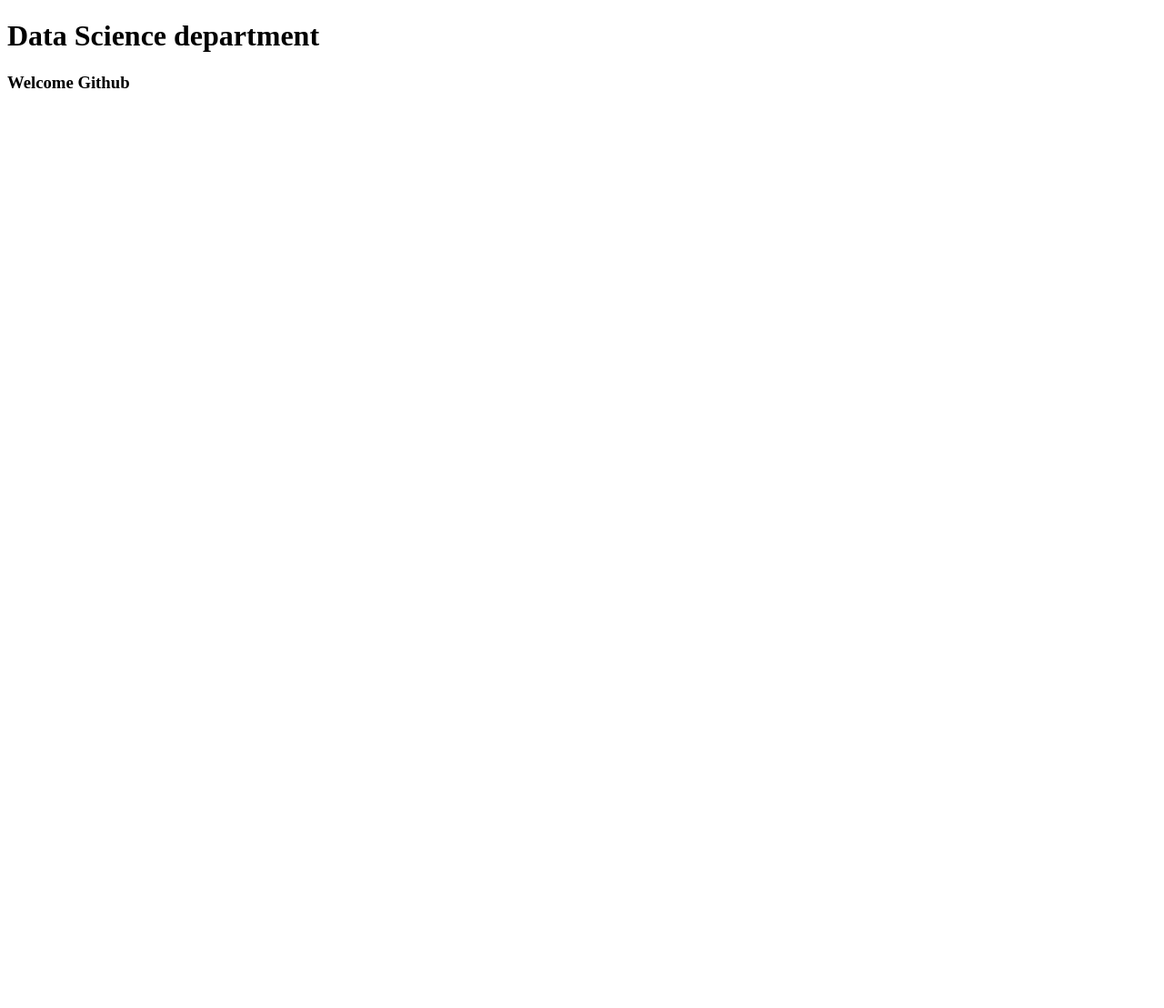
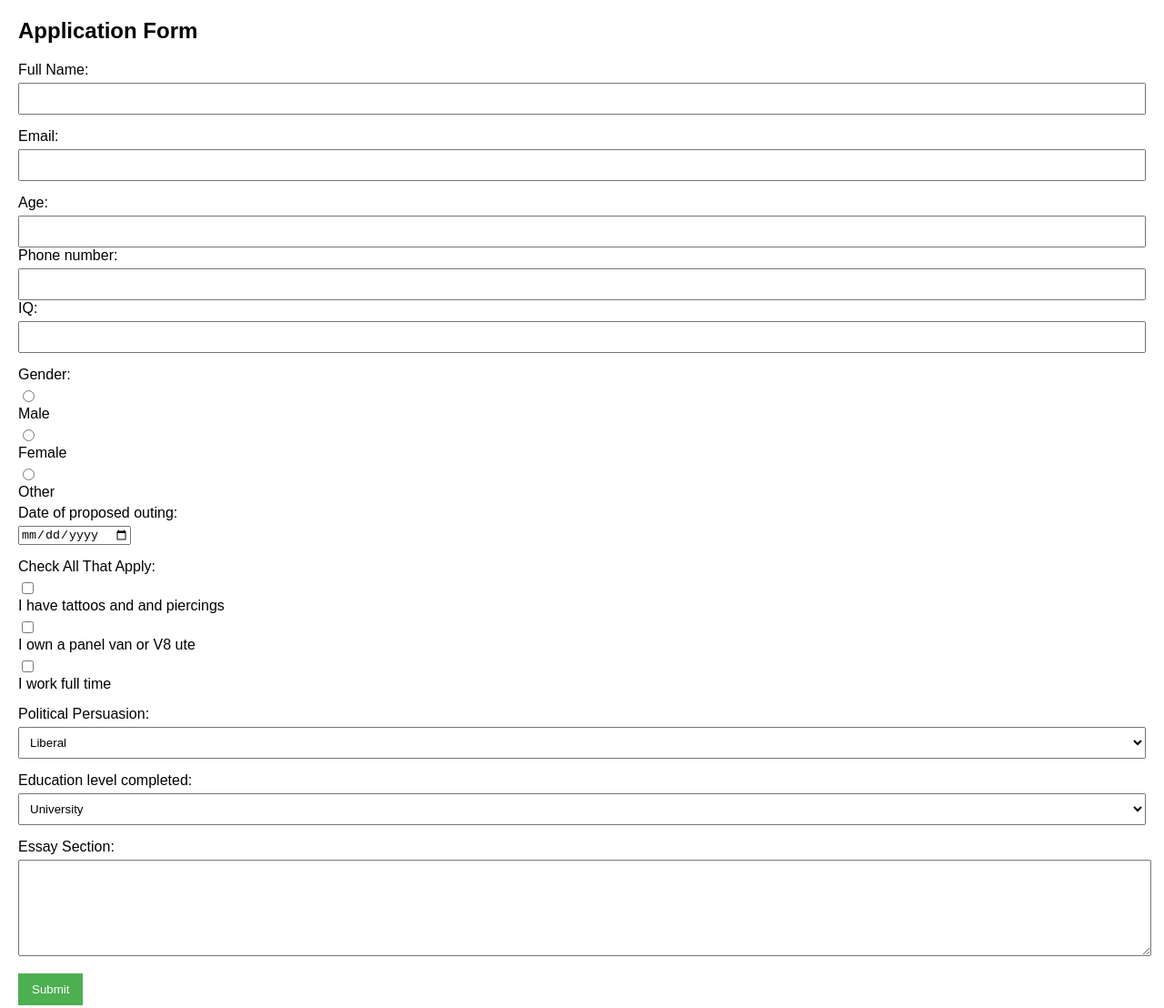
Before and after one commit to Samdeep20061/Webweave, a plain HTML site: page index.html in a window 1280 px wide. Shown: the whole page at 91% size. Before the commit the page ends 800 px from the top, so only its background shows below. Drawn offline with Linux system fonts and the light colour scheme.

Commit message:
Add files via upload

```diff
--- a/first.css
+++ /dev/null
@@ -1,4 +0,0 @@
-h1{
-    background-color: aquamarine;
-
-}
--- a/index.html
+++ b/index.html
@@ -3,12 +3,121 @@
 <head>
     <meta charset="UTF-8">
     <meta name="viewport" content="width=device-width, initial-scale=1.0">
-    <title>Webweave Challenge</title>
+    <title>Application Form</title>
+    <style>
+        body {
+            font-family: Arial, sans-serif;
+            margin: 20px;
+        }
+        .form-group {
+            margin-bottom: 15px;
+        }
+        label {
+            display: block;
+            margin-bottom: 5px;
+        }
+        textarea {
+            width: 100%;
+            height: 100px;
+        }
+        input[type="text"],
+        input[type="email"],
+        input[type="number"],
+        select {
+            width: 100%;
+            padding: 8px;
+            box-sizing: border-box;
+        }
+        input[type="checkbox"] {
+            margin-right: 10px;
+        }
+        button {
+            padding: 10px 15px;
+            background-color: #4CAF50;
+            color: white;
+            border: none;
+            cursor: pointer;
+        }
+        button:hover {
+            background-color: #45a049;
+        }
+    </style>
 </head>
 <body>
-    <h1>Data Science department</h1>
-    <h3>Welcome Github</h3>
 
+<h2>Application Form</h2>
+<form action="/submit" method="POST">
+    <div class="form-group">
+        <label for="name">Full Name:</label>
+        <input type="text" id="name" name="name" required>
+    </div>
+
+    <div class="form-group">
+        <label for="email">Email:</label>
+        <input type="email" id="email" name="email" required>
+    </div>
+
+    <div class="form-group">
+        <label for="age">Age:</label>
+        <input type="number" id="age" name="age" required>
+        <label for="phonenumber">Phone number:</label>
+        <input type="number" id="phonenumber" name="phonenumber" required>
+        <label for="iq">IQ:</label>
+        <input type="number" id="iq" name="iq" required>
+    </div>
+
+    <div class="form-group">
+        <label>Gender:</label>
+        <input type="radio" id="male" name="gender" value="male" required>
+        <label for="male">Male</label>
+        <input type="radio" id="female" name="gender" value="female" required>
+        <label for="female">Female</label>
+        <input type="radio" id="other" name="gender" value="other" required>
+        <label for="other">Other</label>
+        <label for="date of proposed outing">Date of proposed outing:</label>
+        <input type="date" id="date of proposed outing" name="date of proposed outing" required>
+    </div>
+
+
+
+    <div class="form-group">
+        <label>Check All That Apply:</label>
+        <input type="checkbox" id="option1" name="options" value="option1">
+        <label for="option1">I have tattoos and and piercings</label>
+
+        <input type="checkbox" id="option2" name="options" value="option2">
+        <label for="option2">I own a panel van or V8 ute</label>
+
+        <input type="checkbox" id="option3" name="options" value="option3">
+        <label for="option3">I work full time</label>
+    </div>
+
+
+    <div class="form-group">
+        <label for="political">Political Persuasion:</label>
+        <select id="political" name="political" required>
+            <option value="liberal">Liberal</option>
+            <option value="conservative">Conservative</option>
+            <option value="moderate">Moderate</option>
+            <option value="independent">Independent</option>
+        </select>
+    </div>
+    <div class="form-group">
+        <label for="education">Education level completed:</label>
+        <select id="education" name="education" required>
+            <option value="University">University</option>
+            <option value="College">College</option>
+            <option value="High school">High school</option>
+            <option value="None">None</option>
+        </select>
+    </div>
+    <div class="form-group">
+        <label for="essay">Essay Section:</label>
+        <textarea id="essay" name="essay" required></textarea>
+    </div>
+
+    <button type="submit">Submit</button>
+</form>
 
 </body>
 </html>
```
